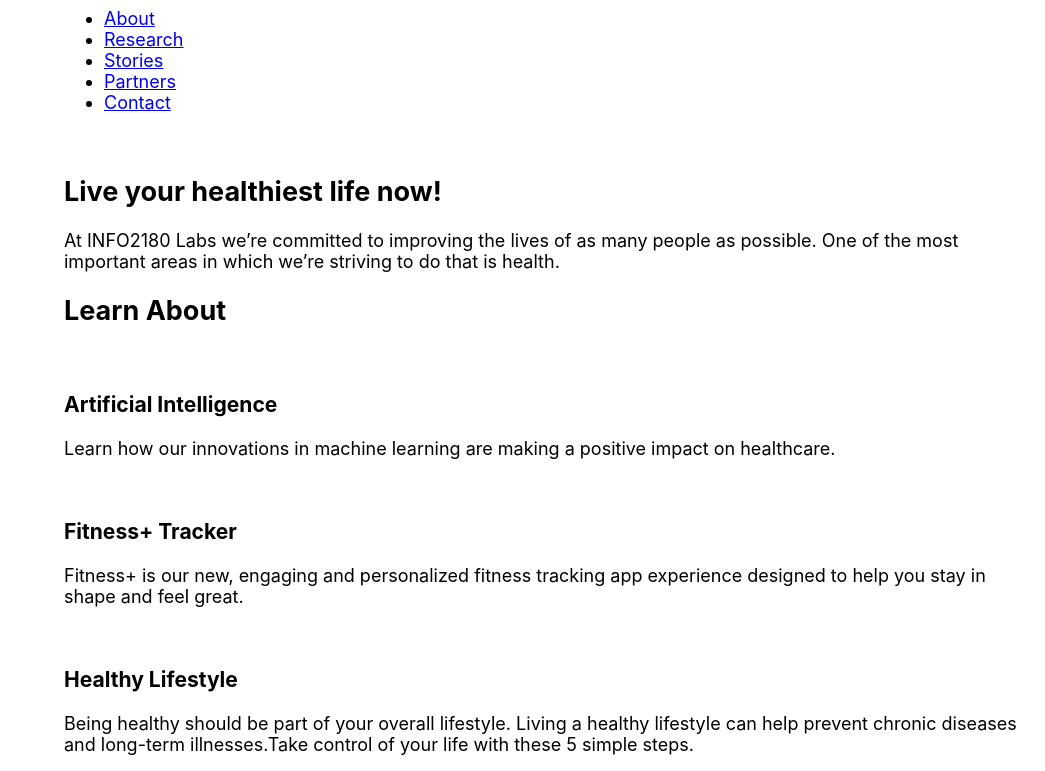
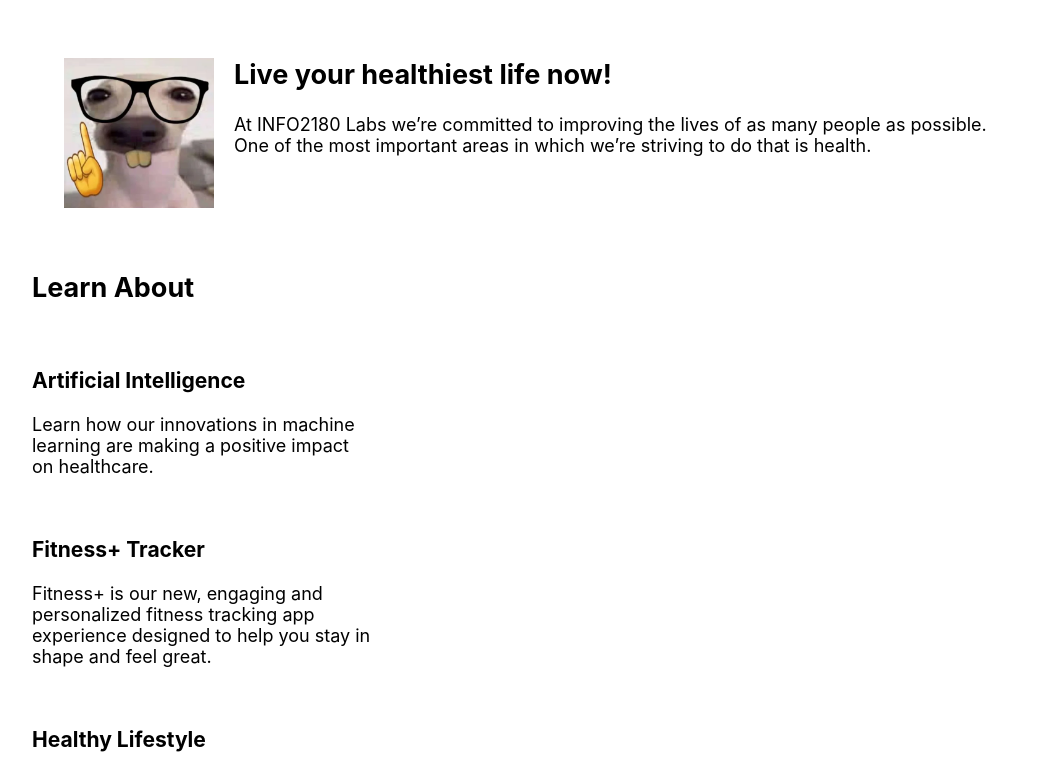
Before and after one commit to FadeRakoon/info2180-project1, a plain HTML site: page index.html in a window 1280 px wide. Shown: the part 84-855 px from the top of the page, without its empty margins (96-1141 px from the left). Drawn offline with Linux system fonts and the light colour scheme.

Commit message:
added 3 pictures, updated css

```diff
--- a/index.html
+++ b/index.html
@@ -26,7 +26,7 @@
         <section class="overview-hero">
             <div class="container">
                 <div class="overview-hero-image">
-                    <img src="#" alt="">
+                    <img src="./nerddog.png" alt="">
                 </div>
                 <div class="overview-hero-text">
                     <h2>Live  your healthiest life now!</h2>
@@ -77,7 +77,7 @@
             <div class="container">
                 <h2>Recent Stories</h2>
                 <article>
-                    <img src="" alt="">
+                    <img src="./Think_about_it.png" alt="smart man">
                     <div class="article-body">
                         <h3>Dr. Christopher Turk has spent his entire career caring for people’s health and wellbeing.</h3>
                         <p>After years in the healthcare system, Dr. Christopher Turk is bringing together groups of people across the world to take on big healthcare challenges through groundbreaking research and developing tools that support better care.</p>
@@ -85,7 +85,7 @@
                     </div>
                 </article>
                 <article>
-                    <img src="" alt="">
+                    <img src="./Pepe_clap.gif" alt="applause">
                     <div class="article-body">
                         <h3>INFO2180 Labs collaborates with the Ministry of Health and Ministry of Education on COVID-19 Risk Screening and Testing</h3>
                         <p>INFO2180 Labs, in collaboration with the Ministry of Health and Wellness and Ministry of Education, will launch a pilot project intended to expand access to COVID-19 risk screening and testing for high risk individuals in the parishes of Kingston and St. Andrew.</p>
--- a/styles.css
+++ b/styles.css
@@ -5,6 +5,12 @@
     font-family: '-apple-system',
 'BlinkMacSystemFont', "Segoe UI", 'Roboto', "Helvetica Neue",
 'Arial', "Noto Sans", 'sans-serif';
+
+    display: grid;
+    grid-template-columns: 1fr;
+    grid-template-rows: minmax(50px,auto);
+    gap:20px;
+    margin: 0 10vw 0 10vw;
 }
 
 .container {
@@ -12,3 +18,54 @@
     max-width: 960px;
     width: 100%;
 }
+
+header{
+    grid-row:1/2;
+}
+
+header h1{
+    float: left;
+    margin: 18px 0;
+}
+
+header nav ul{
+    float:right;
+    display: flex;
+    flex-direction: row;
+    list-style-type: none;
+    padding: 10px;
+}
+
+header nav ul li{
+    margin-left: 20px;
+}
+
+main{
+    display: grid;
+    grid-template-columns: 1fr;
+    grid-template-rows: minmax(50px,auto);
+    gap:20px;
+}
+
+.overview-hero{
+    grid-row: 1/2;
+    padding: 20px
+}
+
+.overview-hero img{
+    width: 150px;
+    height: auto   ;
+    float: left;
+    padding: 0 20px 0 0;
+}
+
+.learn-about{
+    grid-row: 2/3;
+    display: grid;
+    grid-template-columns: repeat(3,1fr);
+    grid-template-rows: minmax(50px,auto);
+}
+
+.testing{
+    grid-row:3/4;
+}
```
Also changed, not shown: Pepe_clap.gif (added), Think_about_it.png (added), nerddog.png (added).
